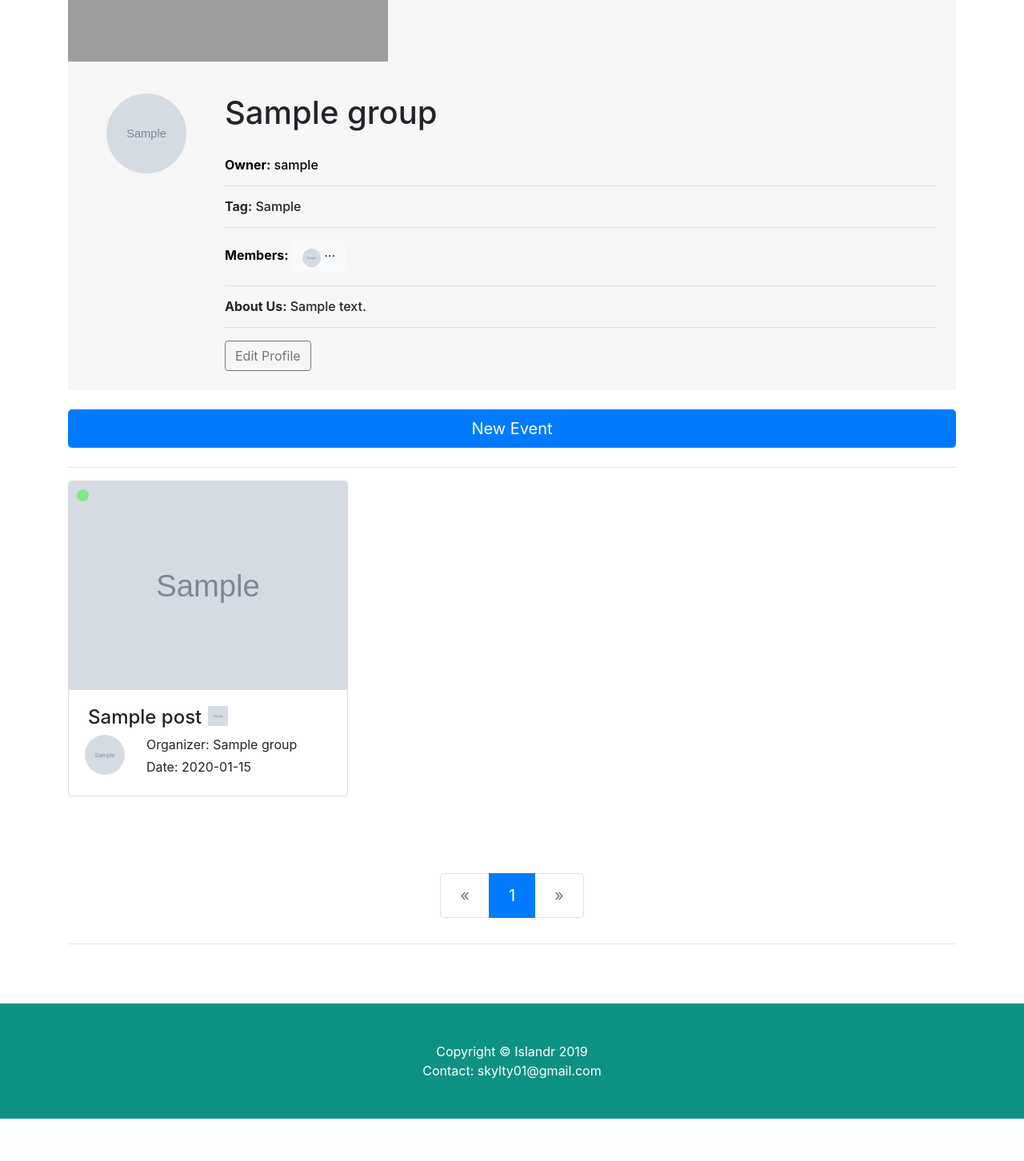
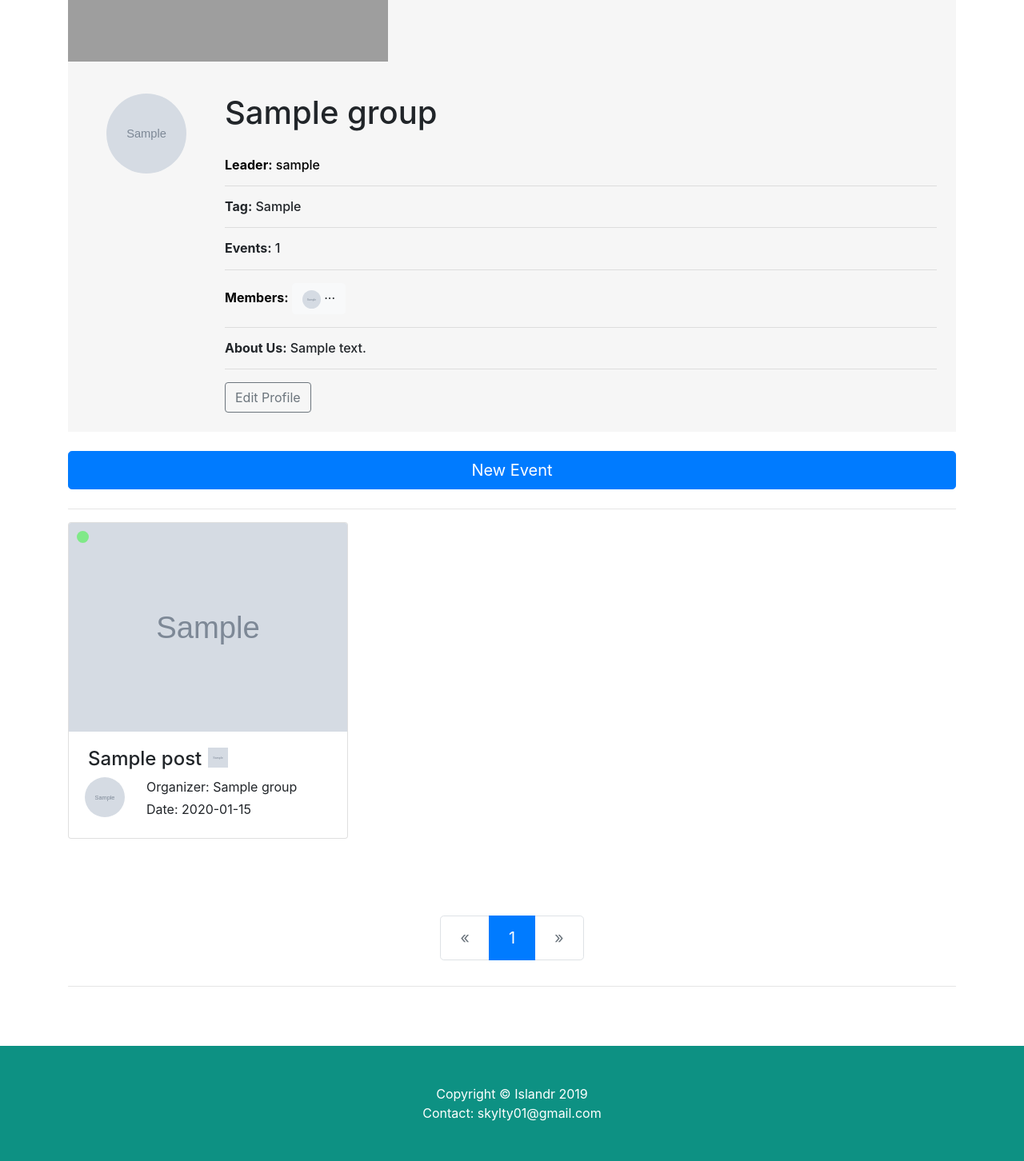
Before and after one commit to zlxlty/Islandr, a Flask app: page /group/1 in a window 1280 px wide. Shown: the part 328-1780 px from the top of the page at 80% size. Before the commit the page ends 1727 px from the top, so only its background shows below. Run offline with Flask 2, Linux system fonts and the light colour scheme; a user stored in the database is signed in; tables that the repository leaves empty hold one stand-in row (values such as "Sample post"); grey boxes marked "Sample" are stand-in pictures; some libraries are stand-ins or nearby versions; grey boxes are pictures that could not be loaded.

```diff
--- a/app/templates/group_profile.html
+++ b/app/templates/group_profile.html
@@ -27,10 +27,12 @@
                     <h1 class="account-heading">{{ group.groupname }}</h1>
                     <br />
                     <a style="color:black;" href="{{ url_for('main.account', user_id=group.owner[0].id) }}">
-                        <h6><b>Owner:</b>  {{ group.owner[0].username }}</h6>
+                        <h6><b>Leader:</b>  {{ group.owner[0].username }}</h6>
                     </a>
                     <hr>
                     <h6><b>Tag:</b>  {{ group.tag }}</h6>
+                    <hr/>
+                    <h6><b>Events:</b>  {{ group.posts.filter_by(is_approved=1).count() }}</h6>
                     <hr/>
                     <a style="color:black;" href="{{ url_for('group.group_members', id=group.id) }}">
                         <h6><b>Members:</b>  {{ macros.profile_pic_generator(users=users, amount=3) }}</h6>
```
Also changed, not shown: README.md.
